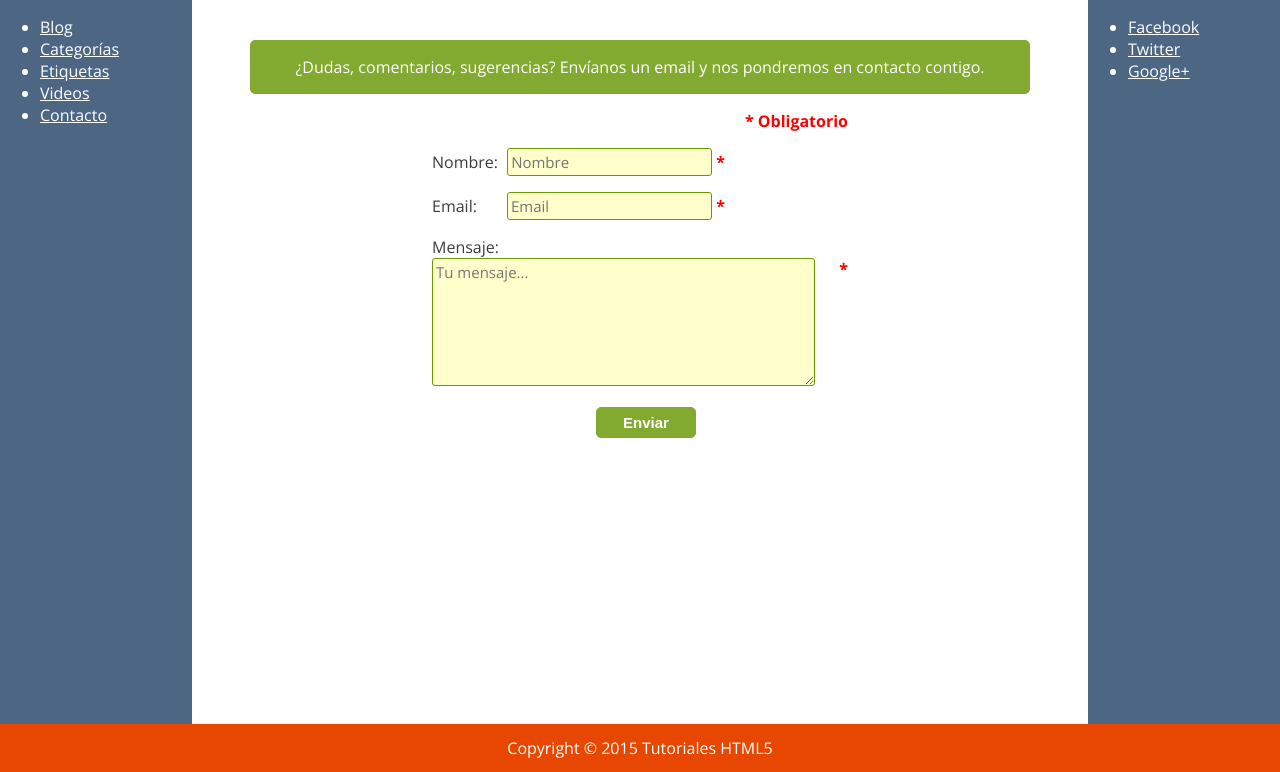
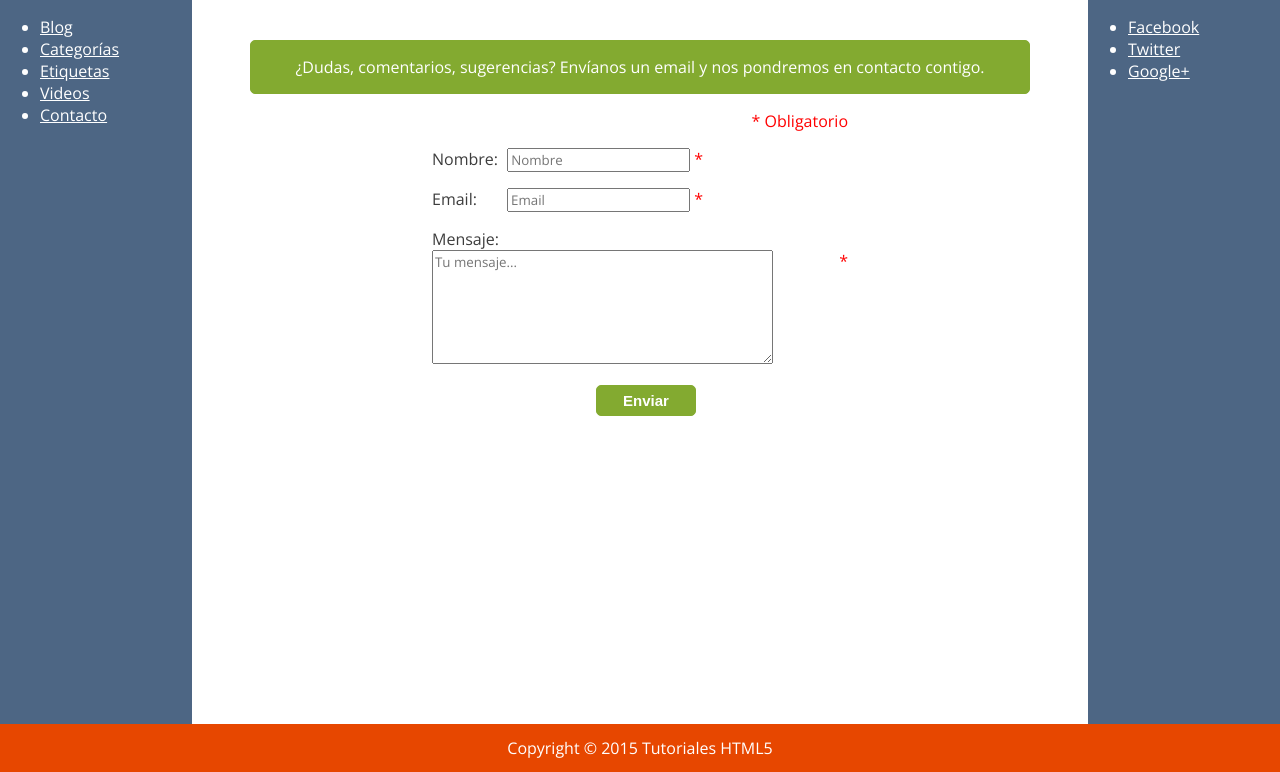
Before and after one commit to AlejandraAlejo/Blog-HTML5, a PHP site: page /contacto.html in a window 1280 px wide. Shown: the part 128-900 px from the top of the page. Run offline with PHP 8.4, Linux system fonts and the light colour scheme.

Commit message:
Revert "Se añadió CSS para input y testarea"
This reverts commit 434dad6f12c2a877f782233fed345549382bae87.

```diff
--- a/contacto.html
+++ b/contacto.html
@@ -34,25 +34,25 @@
             <section class="contacto">
                 <p class="mensaje-contacto">¿Dudas, comentarios, sugerencias? Envíanos un email y nos pondremos en contacto contigo.</p>
                 <form class="formulario" action="javascript:validar()" method = "">
-                    <p class="mensaje-obligatorio"><strong>* Obligatorio</strong></p>
+                    <p class="mensaje-obligatorio">* Obligatorio</p>
                     <p>
                         <label>Nombre:</label>
                         <input id="nombre" required type="text" placeholder="Nombre" />
-                        <label class="asterisco"><strong>*</strong></label>
+                        <label class="asterisco">*</label>
                         <span id="error-nombre"></span>
                     </p>
                     <p>
                         <label>Email:</label>
                         <input id="email" required type="email" placeholder="Email" />
-                        <span class="form_hint">name@something.com</span>
-                        <label class="asterisco"><strong>*</strong></label>
+                        <label class="asterisco">*</label>
+                        <span id="error-email"></span>
                     </p>
                     <p>
                         <label>Mensaje:</label>
                         <span id="error-mensaje"></span>
                         <br />
                         <textarea id="mensaje" required rows="6" cols="40" placeholder="Tu mensaje..." ></textarea>
-                        <label class="asterisco-mensaje"><strong>*</strong></label>
+                        <label class="asterisco-mensaje">*</label>
                     </p>
                     <button class="boton-enviar">Enviar</button>
                 </form>
--- a/css/estilos.css
+++ b/css/estilos.css
@@ -178,28 +178,8 @@ body{
     text-align: right;
 }
 
-/*Estilos a input y textarea*/
 input, textarea{
     font-family: 'Open Sans', sans-serif;
-    font-size:15px;
-    outline:none;
-    transition: all 0.75s ease-in-out;
-    -webkit-transition: all 0.75s ease-in-out;
-    -moz-transition: all 0.75s ease-in-out;
-    border-radius:3px;
-    -webkit-border-radius:3px;
-    -moz-border-radius:3px;
-    border:1px solid #669900;
-    color:black;
-    background-color:#FFFFCC;
-    padding: 3px;
-}
-input:focus, textarea:focus {
-    box-shadow: 0 0 10px #aaa;
-    -webkit-box-shadow: 0 0 10px #aaa;
-    -moz-box-shadow: 0 0 10px #aaa;
-    border:1px solid blue;
-    background-color:white;
 }
 
 .asterisco, .asterisco-mensaje{
@@ -217,44 +197,3 @@ input:focus, textarea:focus {
 .asterisco-mensaje{
     float: right;
 }
-
-.formulario input:required:valid, .formulario textarea:required:valid {
-    background: #fff url(images/valid.png) no-repeat 98% center;
-    box-shadow: 0 0 5px #5cd053;
-    border-color: #28921f;
-}
-
-.formulario input:focus:invalid, .formulario textarea:focus:invalid {
-    background: #fff url(images/invalid.png) no-repeat 98% center;
-    box-shadow: 0 0 5px #d45252;
-    border-color: #b03535
-}
-
-.form_hint {
-    background: #d45252;
-    border-radius: 3px 3px 3px 3px;
-    color: white;
-    margin-left:8px;
-    padding: 1px 6px;
-    z-index: 999; /* hints stay above all other elements */
-    position: absolute; /* allows proper formatting if hint is two lines */
-    display: none;
-}
-.form_hint::before {
-    content: "\25C0";
-    color:#d45252;
-    position: absolute;
-    top:1px;
-    left:-6px;
-}
-
-.formulario input, .formulario textarea {
-    -moz-transition: padding .25s;
-    -webkit-transition: padding .25s;
-    -o-transition: padding .25s;
-    transition: padding .25s;
-}
-
-.formulario input:focus + .form_hint {display: inline;}
-.formulario input:required:valid + .form_hint {background: #28921f;}
-.formulario input:required:valid + .form_hint::before {color:#28921f;}
```
Also changed, not shown: css/images/invalid.png (deleted), css/images/red_asterisk.png (deleted), css/images/valid.png (deleted).
